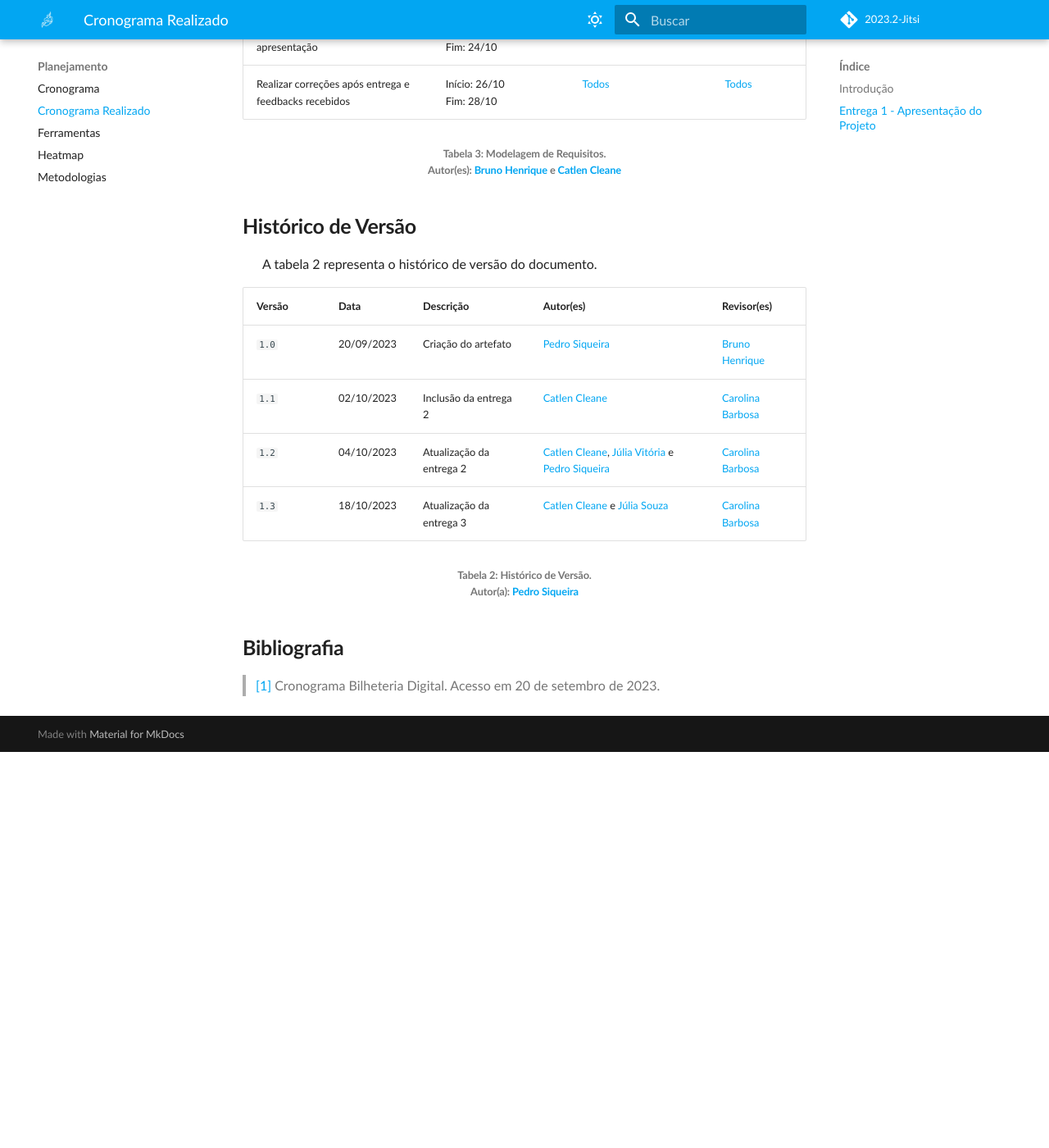
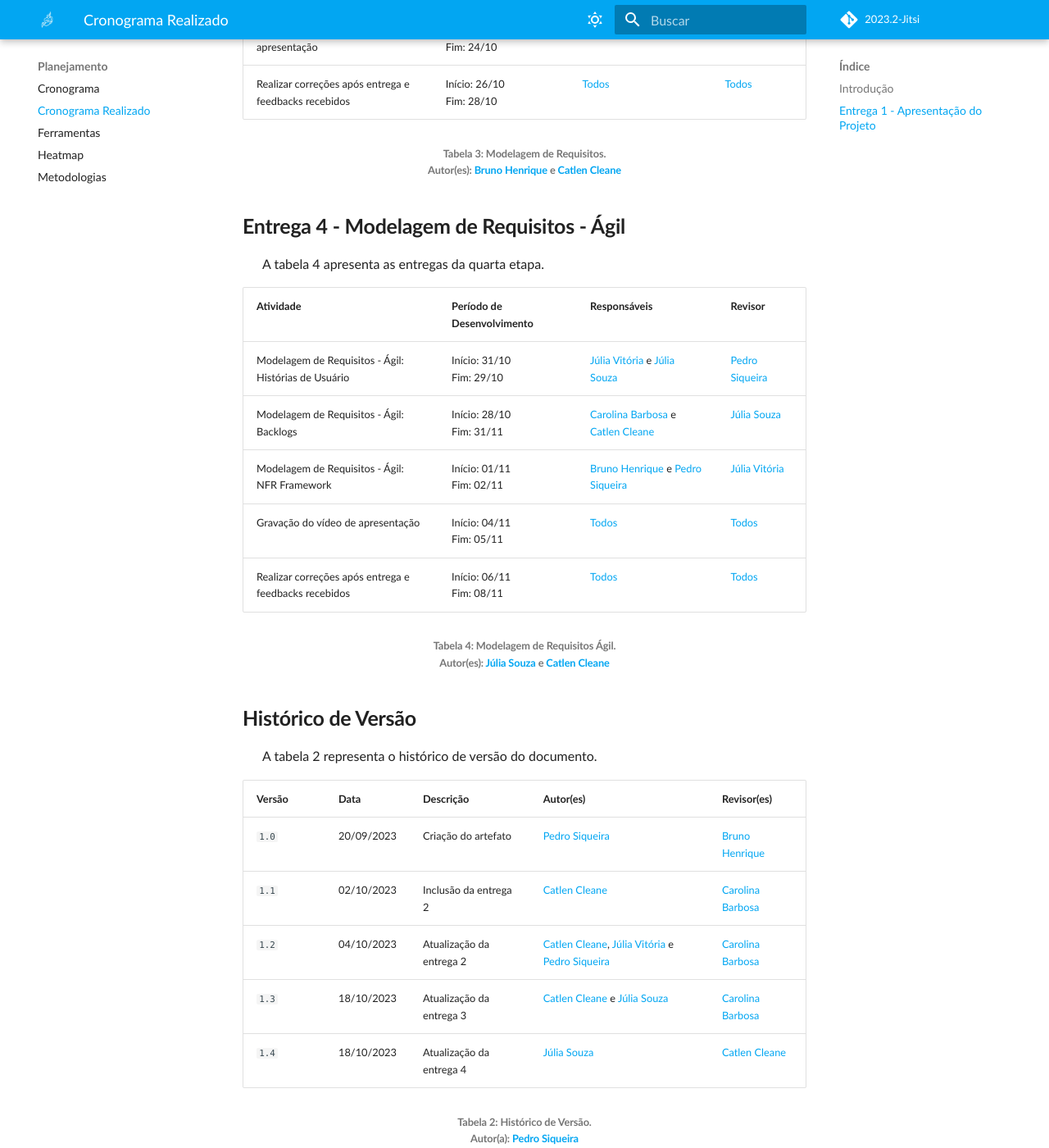
Before and after one commit to Requisitos-de-Software/2023.2-Jitsi, an MkDocs documentation site: the page built from docs/Planejamento/cronograma_realizado.md, in a window 1280 px wide and 1400 px high, scrolled down 3222 px. Shown: the whole window at 82% size. Built offline with MkDocs 1.6.1 and Material for MkDocs 9.7.7, drawn with Linux system fonts in a browser that asks for light colours; some web fonts are replaced; comment, search, counter and statistics services are not loaded; before the commit the page ends 4139 px from its top, so only the background shows below that.

Commit message:
atualizacao cronograma realizado

```diff
--- a/docs/Planejamento/cronograma_realizado.md
+++ b/docs/Planejamento/cronograma_realizado.md
@@ -77,6 +77,25 @@
 <br/> Autor(es): <a href="https://github.com/BrunoHenrique00">Bruno Henrique</a> e <a href="https://github.com/catlenc">Catlen Cleane</a></h6>
 </center>
 
+## **Entrega 4 - Modelagem de Requisitos - Ágil**
+<p align="justify">
+&emsp;&emsp;A tabela 4 apresenta as entregas da quarta etapa.
+</p>
+
+| Atividade | Período de Desenvolvimento | Responsáveis | Revisor |
+|------------------------------------------------------|------------------------------|-----------------------|-------------|
+| Modelagem de Requisitos - Ágil: Histórias de Usuário | Início: 31/10 <br>Fim: 29/10 | [Júlia Vitória](https://github.com/Juhvitoria4) e [Júlia Souza](https://github.com/JuliaSSouza) | [Pedro Siqueira](https://github.com/PedroSiq)|
+| Modelagem de Requisitos - Ágil: Backlogs | Início: 28/10 <br>Fim: 31/11 | [Carolina Barbosa](https://github.com/CarolinaBarb) e [Catlen Cleane](https://github.com/catlenc)| [Júlia Souza](https://github.com/JuliaSSouza) |
+| Modelagem de Requisitos - Ágil: NFR Framework| Início: 01/11 <br>Fim: 02/11 | [Bruno Henrique](https://github.com/BrunoHenrique00)  e [Pedro Siqueira](https://github.com/PedroSiq) | [Júlia Vitória](https://github.com/Juhvitoria4) |
+| Gravação do vídeo de apresentação | Início: 04/11 <br>Fim: 05/11 | [Todos](https://requisitos-de-software.github.io/2023.2-Jitsi/#equipe)| [Todos](https://requisitos-de-software.github.io/2023.2-Jitsi/#equipe)|
+| Realizar correções após entrega e feedbacks recebidos | Início: 06/11 <br>Fim: 08/11 | [Todos](https://requisitos-de-software.github.io/2023.2-Jitsi/#equipe)| [Todos](https://requisitos-de-software.github.io/2023.2-Jitsi/#equipe)|
+
+<center>
+<h6> Tabela 4: Modelagem de Requisitos Ágil.
+<br/> Autor(es): <a href="https://github.com/JuliaSSouza">Júlia Souza</a>
+e <a href="https://github.com/catlenc">Catlen Cleane</a></h6>
+</center>
+
 ## **Histórico de Versão**
 <p align="justify">
 &emsp;&emsp;A tabela 2 representa o histórico de versão do documento.
@@ -88,7 +107,7 @@
 | `1.1`  | 02/10/2023 | Inclusão da entrega 2 | [Catlen Cleane](https://github.com/catlenc) |[Carolina Barbosa](https://github.com/CarolinaBarb)|
 | `1.2`  | 04/10/2023 | Atualização da entrega 2 | [Catlen Cleane](https://github.com/catlenc), [Júlia Vitória](https://github.com/Juhvitoria4) e [Pedro Siqueira](https://github.com/PedroSiq)|[Carolina Barbosa](https://github.com/CarolinaBarb)|
 | `1.3`  | 18/10/2023 | Atualização da entrega 3 | [Catlen Cleane](https://github.com/catlenc) e [Júlia Souza](https://github.com/JuliaSSouza)|[Carolina Barbosa](https://github.com/CarolinaBarb)|
-
+| `1.4`  | 18/10/2023 | Atualização da entrega 4|  [Júlia Souza](https://github.com/JuliaSSouza)|[Catlen Cleane](https://github.com/catlenc)|
 <center>
 <h6> Tabela 2: Histórico de Versão.
 <br/> Autor(a): <a href="https://github.com/pedrosiq">Pedro Siqueira</a></h6>
```
